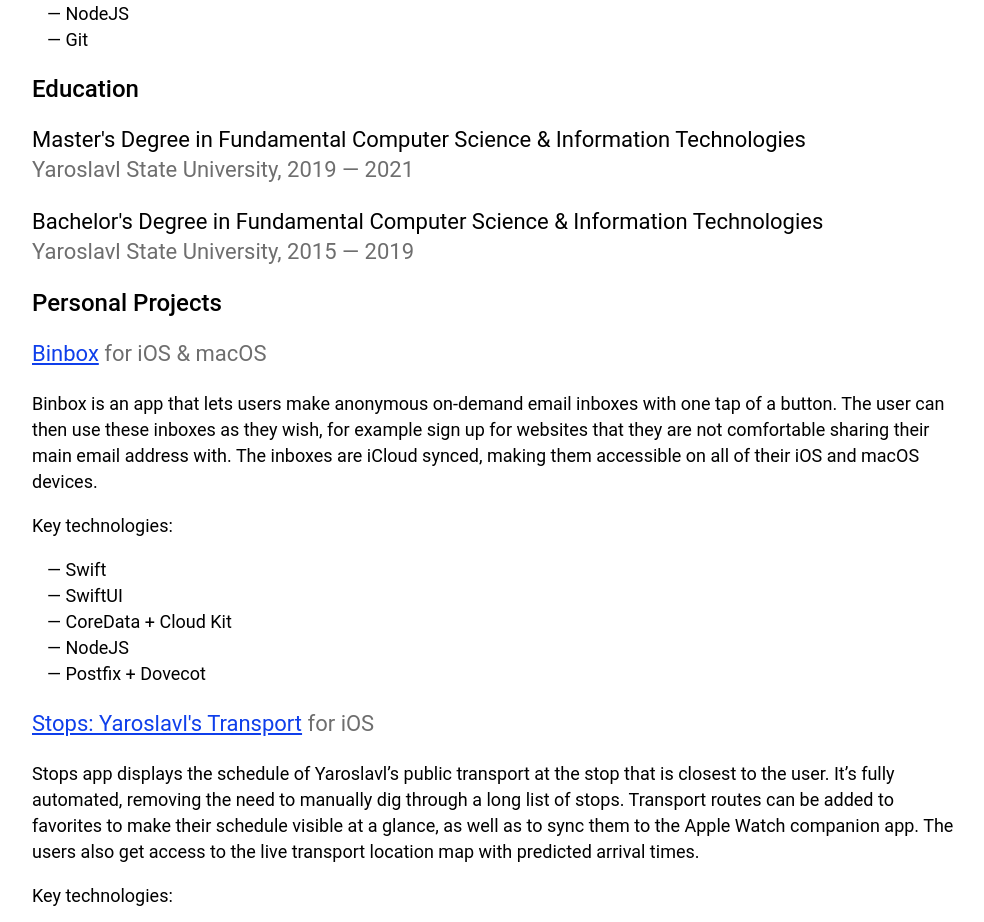
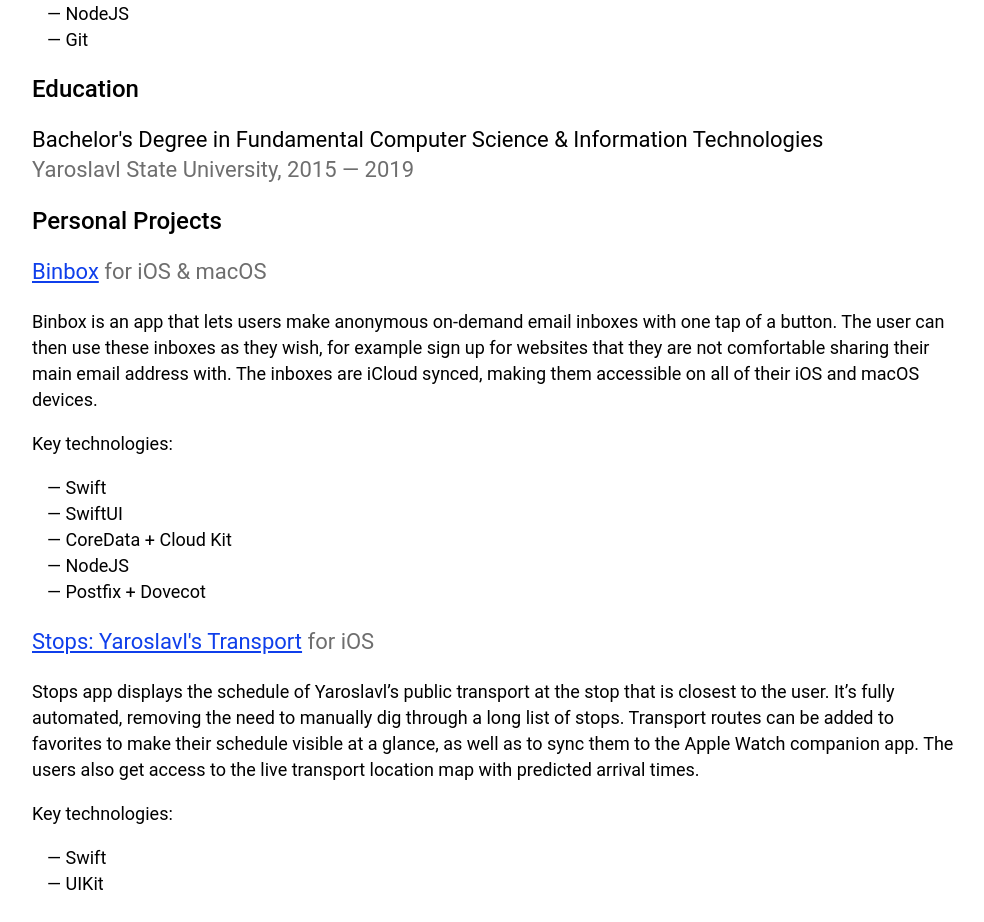
Before and after one commit to vpukhanov/website, a Next.js app: page / in a window 1280 px wide. Shown: the part 921-1843 px from the top of the page, without its empty margins (140-1124 px from the left). Built offline with nearby package versions, Linux system fonts and the light colour scheme.

Commit message:
remove masters from education

```diff
--- a/components/Education.js
+++ b/components/Education.js
@@ -2,14 +2,6 @@ export default function Education() {
   return (
     <section>
       <h2 className="text-subtitle">Education</h2>
-      <p className="text-caption">
-        Master's Degree in Fundamental Computer Science & Information
-        Technologies
-        <br />
-        <span className="text-sublime">
-          Yaroslavl State University, 2019 &mdash; 2021
-        </span>
-      </p>
       <p className="text-caption">
         Bachelor's Degree in Fundamental Computer Science & Information
         Technologies
```
